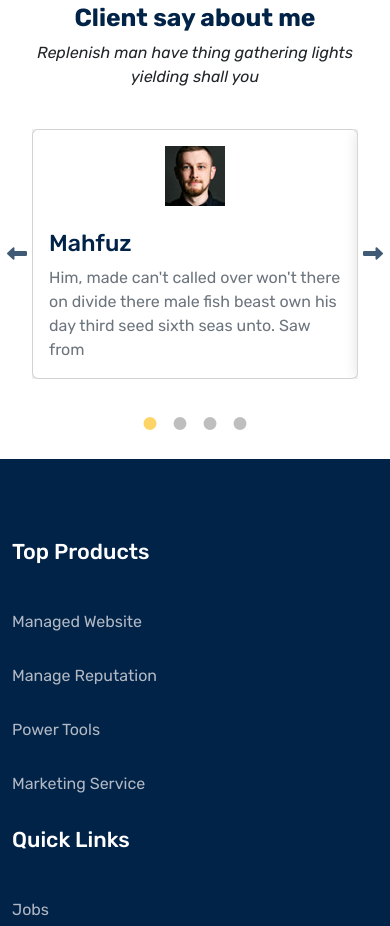
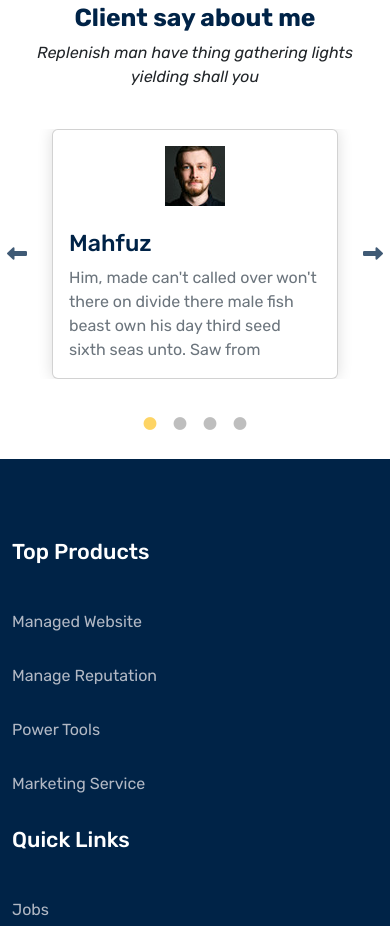
Before and after one commit to mahfuzahmedzisan/city-academy, a plain HTML site: page index.html in a window 390 px wide. Shown: the part 6059-6985 px from the top of the page. Drawn offline with nearby package versions, Linux system fonts and the light colour scheme.

Commit message:
Fixed Review Section

```diff
--- a/assets/css/main.css
+++ b/assets/css/main.css
@@ -515,7 +515,7 @@ Course Section
 }
 
 .review-section .review-items {
-    padding-right: 20px;
+    padding:0 20px;
 }
 
 .review-section .review-items .card {
--- a/assets/css/responsive.css
+++ b/assets/css/responsive.css
@@ -9,10 +9,6 @@
    /* Review Section  */
    .review-section {
       padding: 80px 20px;
-   }
-
-   .review-section .review-items {
-      padding-right: 0;
    }
 
    .review-section .review-carousel {
```
